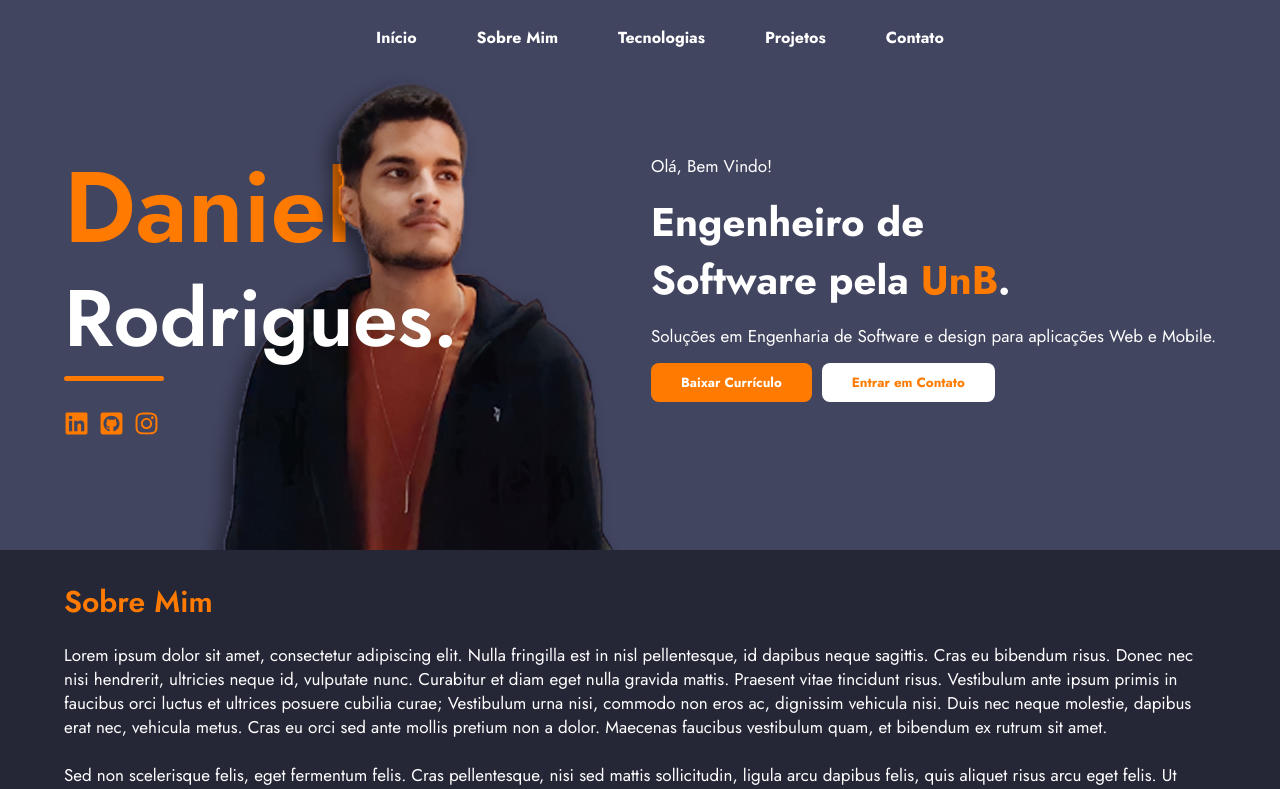
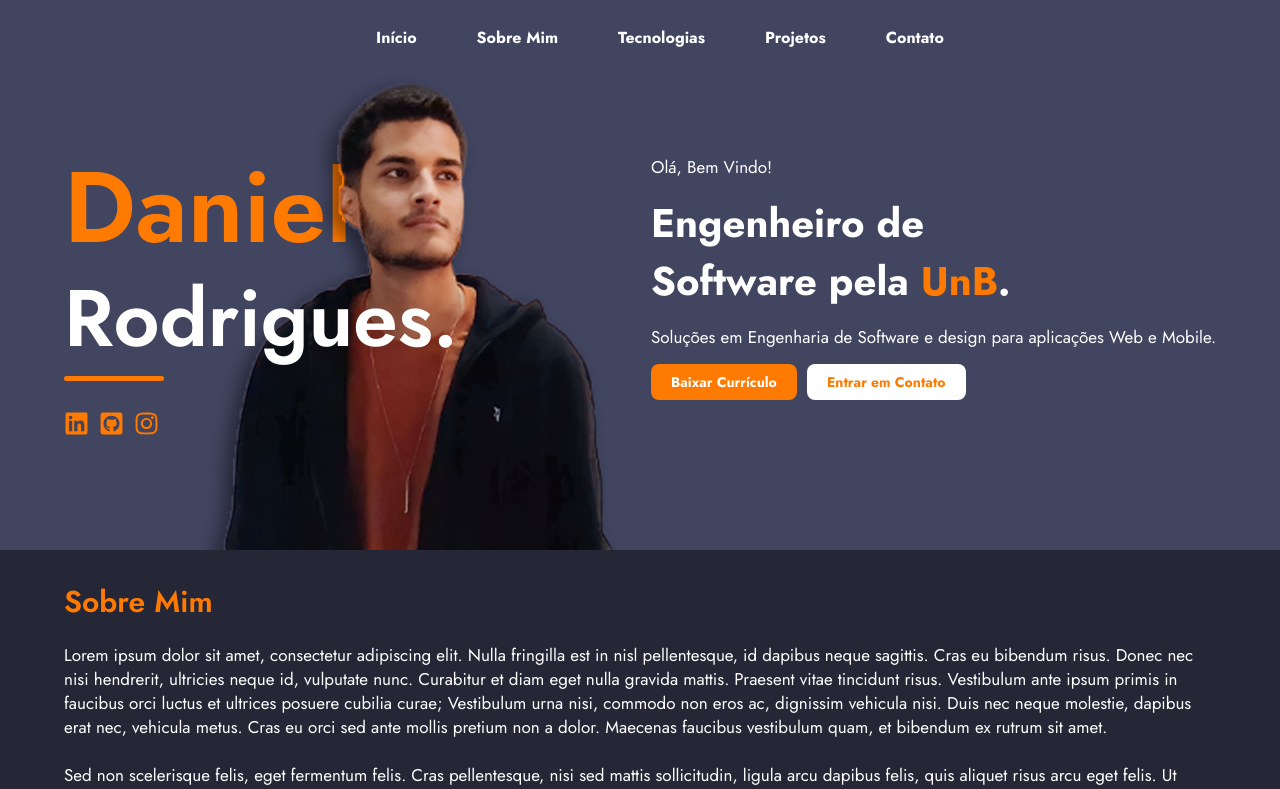
Before and after one commit to DanielRogs/CurriculoWeb_DanielR, a React (Vite) app in the folder apps/web/: page /#/ in a window 1280 px wide. Shown: the top 789 px of the page. Built offline with nearby package versions, Linux system fonts and the light colour scheme.

Commit message:
feat(button): alteracoes no botao e homepage

```diff
--- a/apps/web/src/components/Button/index.jsx
+++ b/apps/web/src/components/Button/index.jsx
@@ -1,9 +1,24 @@
 import React from "react";
 import { Container } from "./styled";
 
-const Button = ({ children, variant = "default", type, onClick }) => {
+const Button = ({
+  children,
+  variant = "default",
+  type,
+  onClick,
+  as,
+  href,
+  download,
+}) => {
   return (
-    <Container variant={variant} type={type} onClick={onClick}>
+    <Container
+      variant={variant}
+      type={type}
+      onClick={onClick}
+      as={as}
+      href={href}
+      download={download}
+    >
       {children}
     </Container>
   );
--- a/apps/web/src/components/Button/styled.js
+++ b/apps/web/src/components/Button/styled.js
@@ -22,8 +22,8 @@ const buttonVariants = {
 export const Container = styled.button`
   display: flex;
   margin-block: 15px;
-  padding-block: 10px;
-  padding-inline: 30px;
+  padding-block: 8px;
+  padding-inline: 20px;
   border-radius: 8px;
   outline: none;
   border: none;
@@ -31,6 +31,8 @@ export const Container = styled.button`
   font-weight: bold;
   cursor: pointer;
   transition: 200ms;
+  text-decoration: none;
+  font-size: 14px;
 
   ${({ variant }) => buttonVariants[variant] || buttonVariants.default}
 `;
--- a/apps/web/src/pages/(public)/HomePage/index.jsx
+++ b/apps/web/src/pages/(public)/HomePage/index.jsx
@@ -9,6 +9,7 @@ import {
   TecnoSection,
 } from "./styled";
 import Button from "../../../components/Button";
+import Curriculo from "../../../assets/CV_DanielR.pdf";
 
 import {
   FaInstagram,
@@ -69,7 +70,14 @@ const HomePage = () => {
             Mobile.
           </p>
           <section className="section-buttons">
-            <Button variant="orange">Baixar Currículo</Button>
+            <Button
+              variant="orange"
+              as={"a"}
+              href={Curriculo}
+              download={"CurriculoDan"}
+            >
+              Baixar Currículo
+            </Button>
             <Button>Entrar em Contato</Button>
           </section>
         </section>
```
